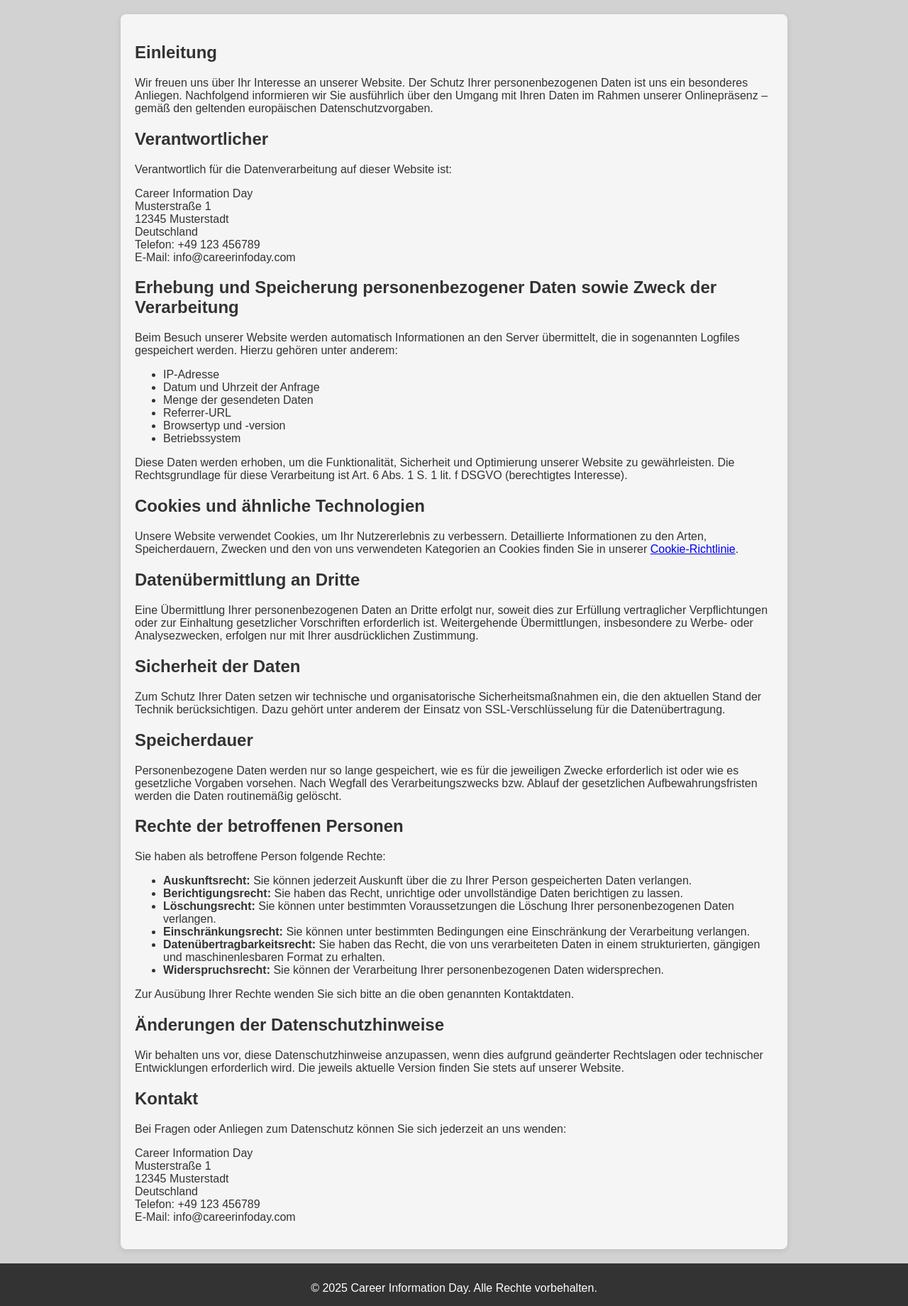
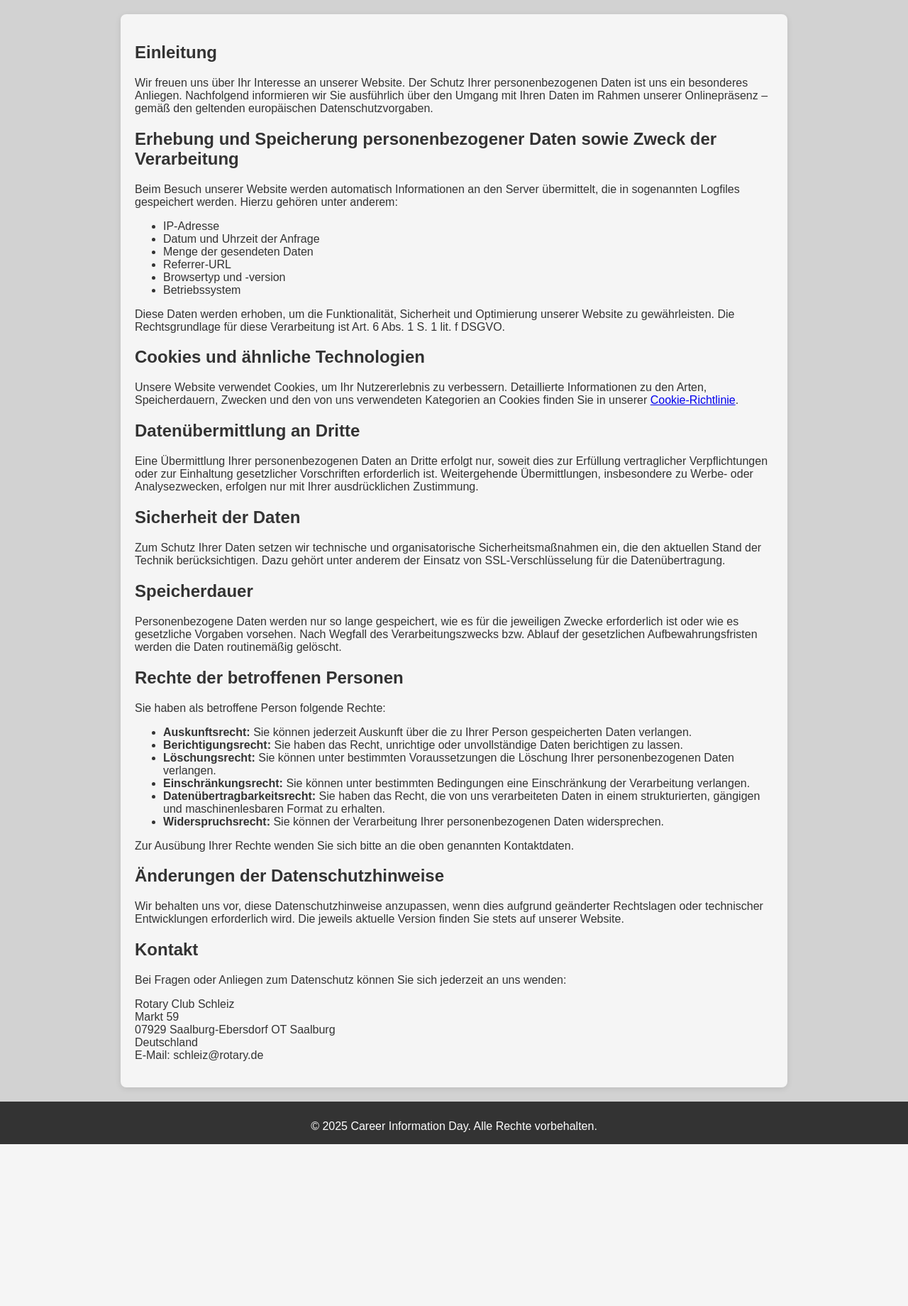
Before and after one commit to Lukasgrimmvwt/Seminarfacharbeit, a Flask app: page /datenschutz in a window 1280 px wide. Shown: the part 154-1994 px from the top of the page at 71% size. After the commit the page ends 1766 px from the top, so only its background shows below. Run offline with Flask 3, Linux system fonts and the light colour scheme.

Commit message:
version 30.12.2025

```diff
--- a/templates/cookie_policy.html
+++ b/templates/cookie_policy.html
@@ -33,8 +33,8 @@
         <h2>Gesammelte Datenkategorien</h2>
         <p>Je nach Typ sammeln die Cookies unterschiedliche Kategorien personenbezogener Daten, darunter:</p>
         <ul>
-            <li>Technische Informationen (z. B. IP-Adresse, Browsertyp, Betriebssystem)</li>
-            <li>Nutzungsdaten (z. B. besuchte Seiten, Interaktionen, Verweildauer)</li>
+            <li>Technische Informationen (z.B. IP-Adresse, Browsertyp, Betriebssystem)</li>
+            <li>Nutzungsdaten (z.B. besuchte Seiten, Interaktionen, Verweildauer)</li>
             <li>Standortdaten, sofern diese erfasst werden</li>
         </ul>
 
--- a/templates/datenschutz.html
+++ b/templates/datenschutz.html
@@ -24,18 +24,6 @@
             Wir freuen uns über Ihr Interesse an unserer Website. Der Schutz Ihrer personenbezogenen Daten ist uns ein besonderes Anliegen. Nachfolgend informieren wir Sie ausführlich über den Umgang mit Ihren Daten im Rahmen unserer Onlinepräsenz – gemäß den geltenden europäischen Datenschutzvorgaben.
         </p>
 
-        <h2>Verantwortlicher</h2>
-        <p>
-            Verantwortlich für die Datenverarbeitung auf dieser Website ist:
-        </p>
-        <p>
-            Career Information Day<br>
-            Musterstraße 1<br>
-            12345 Musterstadt<br>
-            Deutschland<br>
-            Telefon: +49 123 456789<br>
-            E-Mail: info@careerinfoday.com
-        </p>
 
         <h2>Erhebung und Speicherung personenbezogener Daten sowie Zweck der Verarbeitung</h2>
         <p>
@@ -50,7 +38,7 @@
             <li>Betriebssystem</li>
         </ul>
         <p>
-            Diese Daten werden erhoben, um die Funktionalität, Sicherheit und Optimierung unserer Website zu gewährleisten. Die Rechtsgrundlage für diese Verarbeitung ist Art. 6 Abs. 1 S. 1 lit. f DSGVO (berechtigtes Interesse).
+            Diese Daten werden erhoben, um die Funktionalität, Sicherheit und Optimierung unserer Website zu gewährleisten. Die Rechtsgrundlage für diese Verarbeitung ist Art. 6 Abs. 1 S. 1 lit. f DSGVO.
         </p>
 
         <h2>Cookies und ähnliche Technologien</h2>
@@ -99,12 +87,11 @@
             Bei Fragen oder Anliegen zum Datenschutz können Sie sich jederzeit an uns wenden:
         </p>
         <p>
-            Career Information Day<br>
-            Musterstraße 1<br>
-            12345 Musterstadt<br>
+            Rotary Club Schleiz<br>
+            Markt 59 <br>
+            07929 Saalburg-Ebersdorf OT Saalburg<br>
             Deutschland<br>
-            Telefon: +49 123 456789<br>
-            E-Mail: info@careerinfoday.com
+            E-Mail: schleiz@rotary.de
         </p>
     </section>
     <footer>
```
